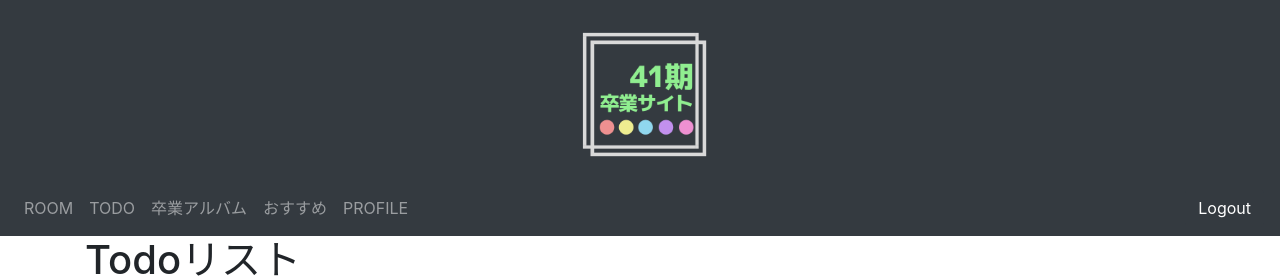
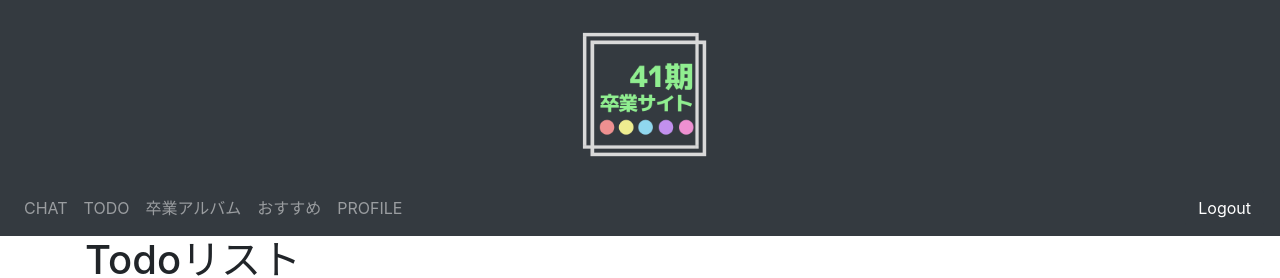
Before and after one commit to thao0108/chatAppTeam, a React (Create React App) app: page /todo in a window 1280 px wide. Shown: the top 278 px of the page. Built offline with nearby package versions, Linux system fonts and the light colour scheme; no server answers.

Commit message:
roomからchat

```diff
--- a/src/Menubar.js
+++ b/src/Menubar.js
@@ -8,7 +8,7 @@ const Menubar = () => {
       <>
         <Navbar bg="dark" variant="dark">
         <Nav className="mr-auto">
-          <Nav.Link href="/">ROOM</Nav.Link>
+          <Nav.Link href="/">CHAT</Nav.Link>
           <Nav.Link href="/todo">TODO</Nav.Link>
           <Nav.Link href="/album">卒業アルバム</Nav.Link>
           <Nav.Link href="/recommend">おすすめ</Nav.Link>
--- a/src/pages/Room.js
+++ b/src/pages/Room.js
@@ -56,7 +56,7 @@ const Room = () => {
 
     return (
         <>
-            <h1>Room</h1>
+            <h1>Chat</h1>
             <ul>
                 {
                     messages ?
--- a/src/todo/TodoApp.js
+++ b/src/todo/TodoApp.js
@@ -1,7 +1,7 @@
 import React, { useState } from 'react'
 import Form from './Form'
 import List from './List'
-import shortid from 'shortid'
+// import shortid from 'shortid'
 
 const TodoApp = () => {
     const [todos, setTodos] = useState([
@@ -13,7 +13,7 @@ const TodoApp = () => {
             ...todos,
             {
                 content: content,
-                id: shortid.generate()
+                // id: shortid.generate()
             }
         ])
     }
```
